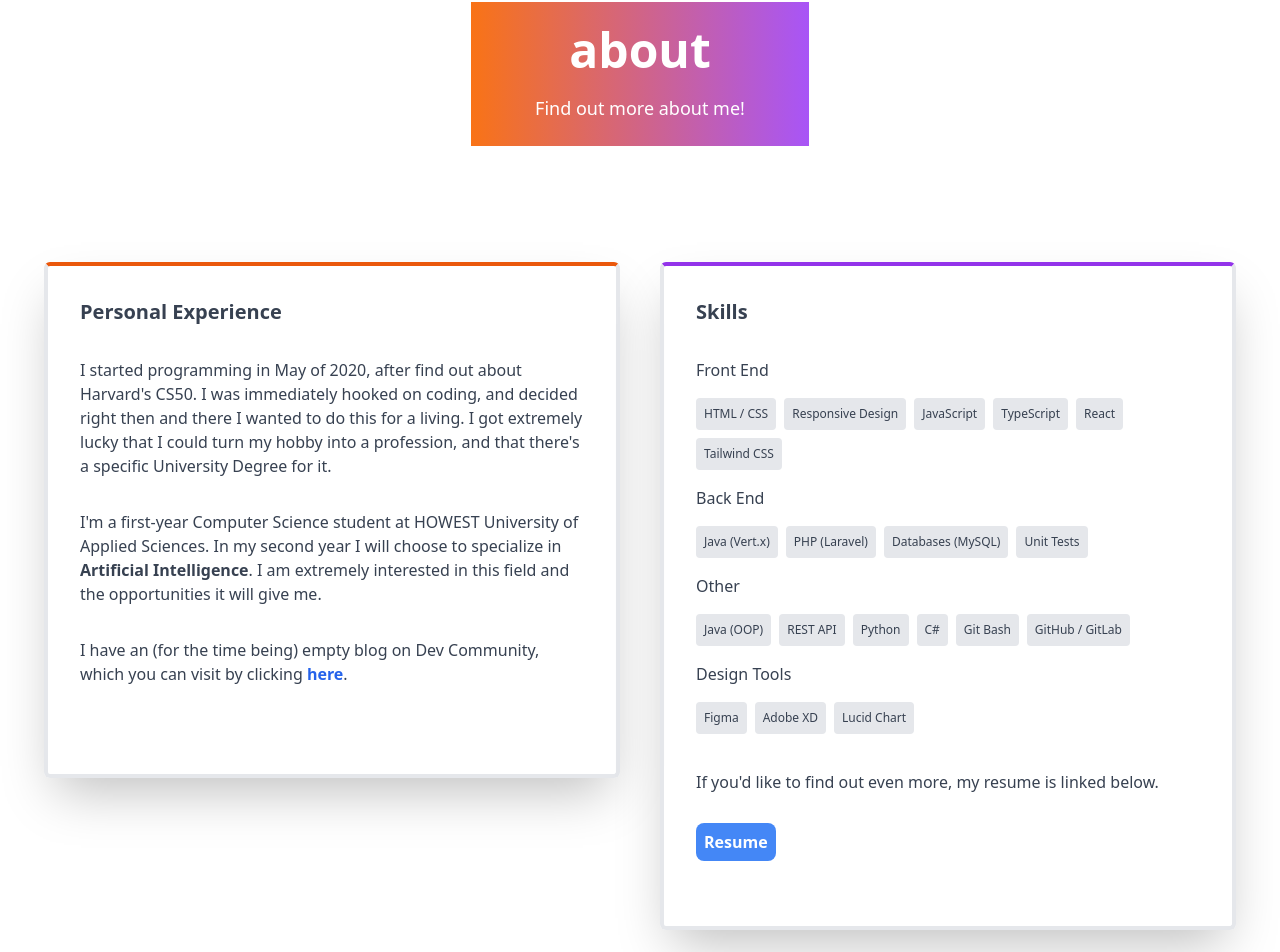
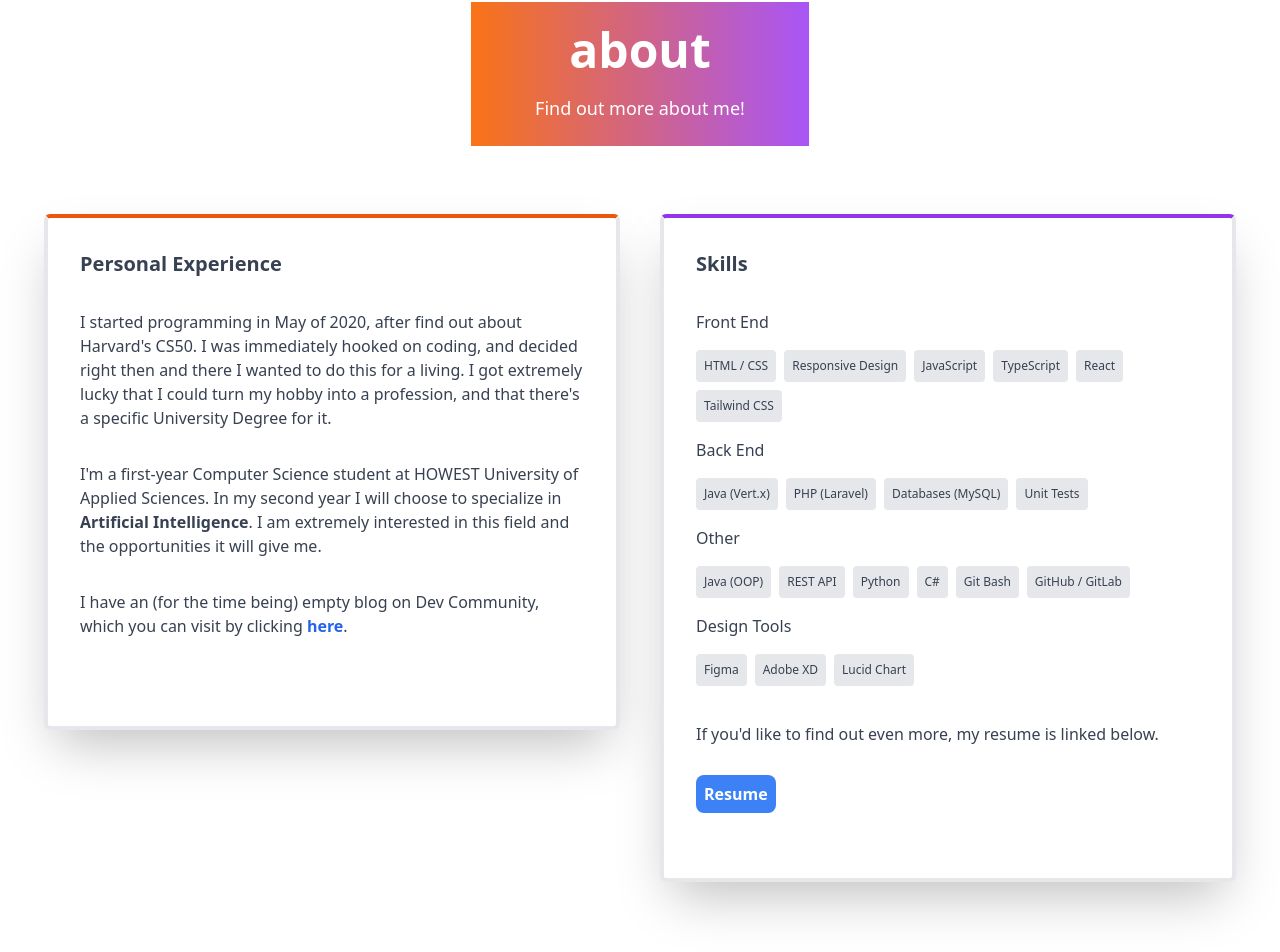
Before and after one commit to Harmxn02/Portfolio, a React (Create React App) app: page / in a window 1280 px wide. Shown: the part 1054-2006 px from the top of the page. Built offline with nearby package versions, Linux system fonts and the light colour scheme; some icons are missing.

Commit message:
Make margin-top smaller to sectionheader is closer

```diff
--- a/src/components/About.js
+++ b/src/components/About.js
@@ -3,7 +3,7 @@
 
 export default function About() {
     return (
-        <div className="flex flex-wrap justify-center min-h-screen mt-24">
+        <div className="flex flex-wrap justify-center min-h-screen mt-12">
             <div className="text-gray-700 rounded-md shadow-2xl p-8 m-5 border-4 border-t-orange-600 w-screen max-w-xl h-fit space-y-4">
                 <h2 className="font-bold text-xl pb-4">Personal Experience</h2>
                 <p className="pb-4">I started programming in May of 2020, after find out about Harvard's CS50. I was immediately hooked on coding, and decided right then and there I wanted to do this for a living. I got extremely lucky that I could turn my hobby into a profession, and that there's a specific University Degree for it.</p>
```
